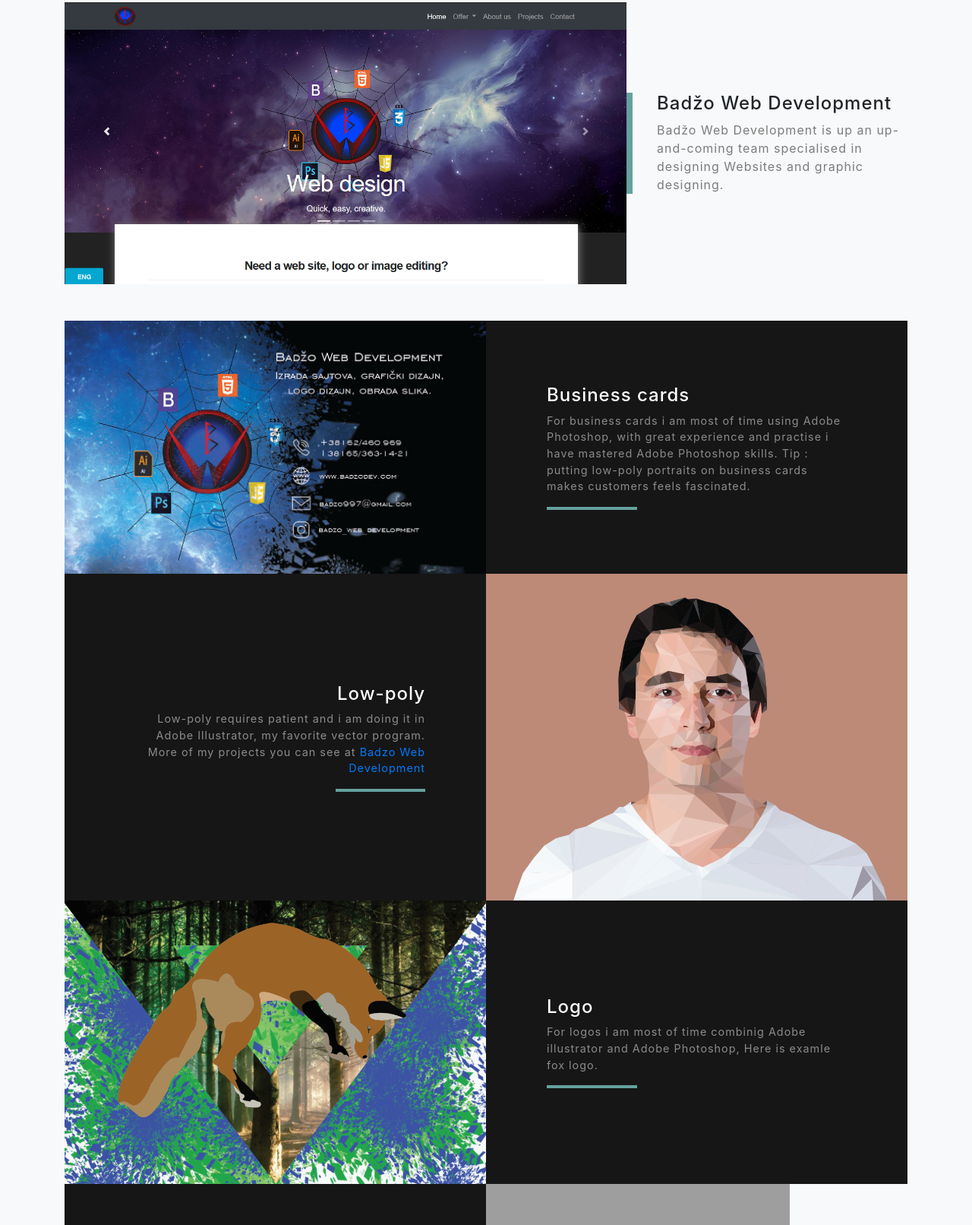
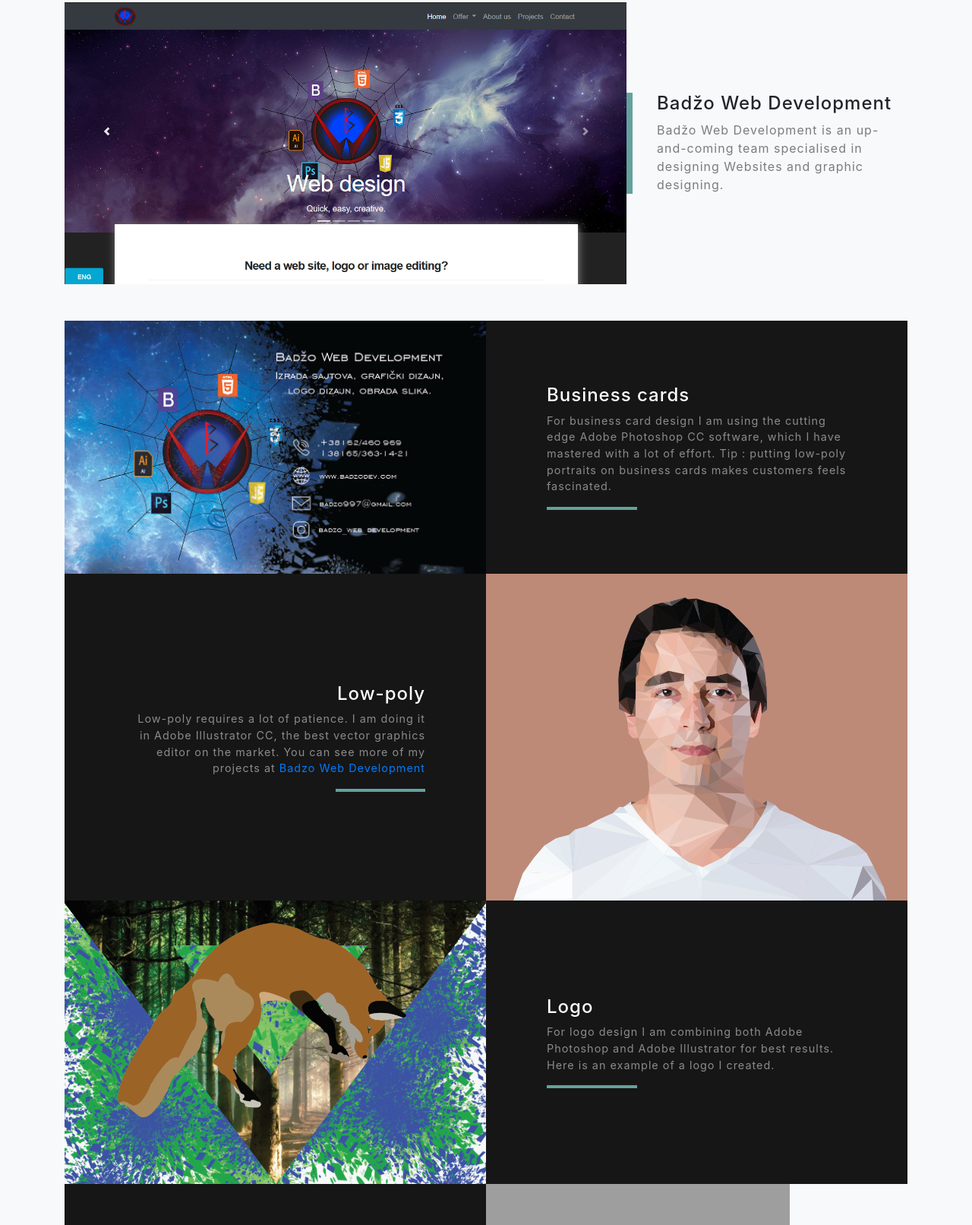
Before and after one commit to Badzonko/Portnikola, a website with bundled scripts: page Index.html in a window 1280 px wide. Shown: the part 1669-3281 px from the top of the page at 76% size. Built offline with nearby package versions, Linux system fonts and the light colour scheme; grey boxes are pictures that could not be loaded.

Commit message:
Add files via upload

```diff
--- a/Index.html
+++ b/Index.html
@@ -136,7 +136,7 @@
       <div class="row">
         <div class="col-lg-8 mx-auto">
           <h2 class="text-white mb-4">About</h2>
-          <p class="text-white-50">I am final year student at Visoka škola strukovnih studija za vaspitače i poslovne informatičare, i am front-end developer and graphic designer, and i am also owner of
+          <p class="text-white-50">I am a final year student at "Visoka škola strukovnih studija za vaspitače i poslovne informatičare", i am a front-end developer, graphic designer and also the co-owner of
             <a href="http://www.badzodev.com" target="_blank">Badžo Web Development</a>. <strong> My skills are:</strong> Html5, Css3, Sass, Bootstrap, JavaScript, Css-flexbox, Css-Grid, Reactjs, Adobe Photoshop, Adobe Illustrator.</p>
         </div>
       </div>
@@ -156,7 +156,7 @@
         <div class="col-xl-4 col-lg-5">
           <div class="featured-text text-center text-lg-left">
             <h4>Badžo Web Development</h4>
-            <p class="text-black-50 mb-0">Badžo Web Development is up an up-and-coming team specialised in designing Websites and graphic designing.</p>
+            <p class="text-black-50 mb-0">Badžo Web Development is an up-and-coming team specialised in designing Websites and graphic designing.</p>
           </div>
         </div>
       </div>
@@ -171,7 +171,7 @@
             <div class="d-flex h-100">
               <div class="project-text w-100 my-auto text-center text-lg-left">
                 <h4 class="text-white">Business cards</h4>
-                <p class="mb-0 text-white-50">For business cards i am most of time using Adobe Photoshop, with great experience and practise i have mastered Adobe Photoshop skills.
+                <p class="mb-0 text-white-50">For business card design I am using the cutting edge Adobe Photoshop CC software, which I have mastered with a lot of effort.
                   Tip : putting low-poly portraits on business cards makes customers feels fascinated.
                 </p>
                 <hr class="d-none d-lg-block mb-0 ml-0">
@@ -191,7 +191,7 @@
             <div class="d-flex h-100">
               <div class="project-text w-100 my-auto text-center text-lg-right">
                 <h4 class="text-white">Low-poly</h4>
-                <p class="mb-0 text-white-50">Low-poly requires patient and i am doing it in Adobe Illustrator, my favorite vector program. More of my projects you can see at <a href="https://www.badzodev.com/Radovi" target="_blank">Badzo Web Development</a></p>
+                <p class="mb-0 text-white-50">Low-poly requires a lot of patience. I am doing it in Adobe Illustrator CC, the best vector graphics editor on the market. You can see more of my projects at <a href="https://www.badzodev.com/Radovi" target="_blank">Badzo Web Development</a></p>
                 <hr class="d-none d-lg-block mb-0 mr-0">
               </div>
             </div>
@@ -208,7 +208,7 @@
             <div class="d-flex h-100">
               <div class="project-text w-100 my-auto text-center text-lg-left">
                 <h4 class="text-white">Logo</h4>
-                <p class="mb-0 text-white-50">For logos i am most of time combinig Adobe illustrator and Adobe Photoshop, Here is examle fox logo.
+                <p class="mb-0 text-white-50">For logo design I am combining both Adobe Photoshop and Adobe Illustrator for best results. Here is an example of a logo I created.
 
                 </p>
                 <hr class="d-none d-lg-block mb-0 ml-0">
```
